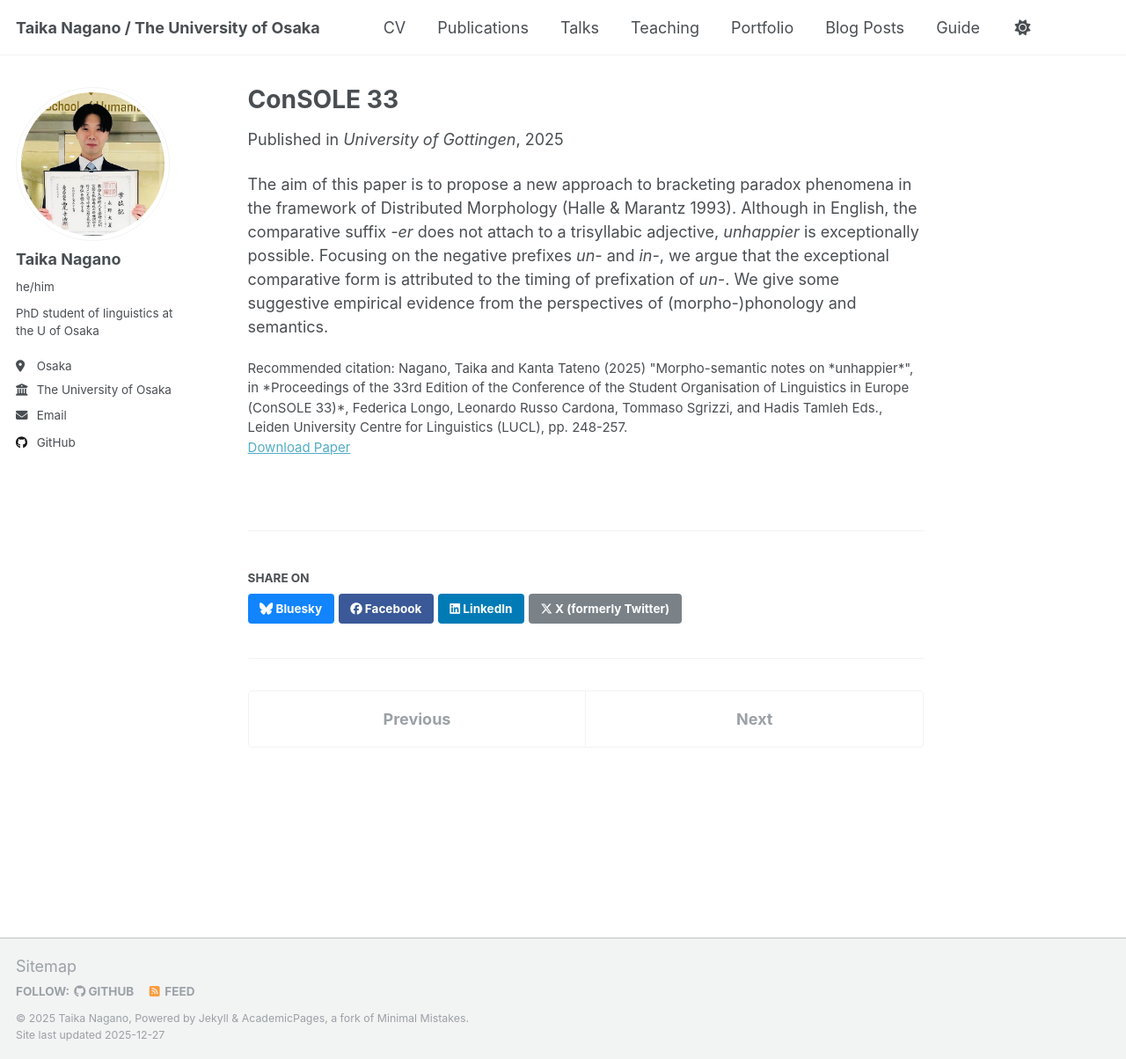
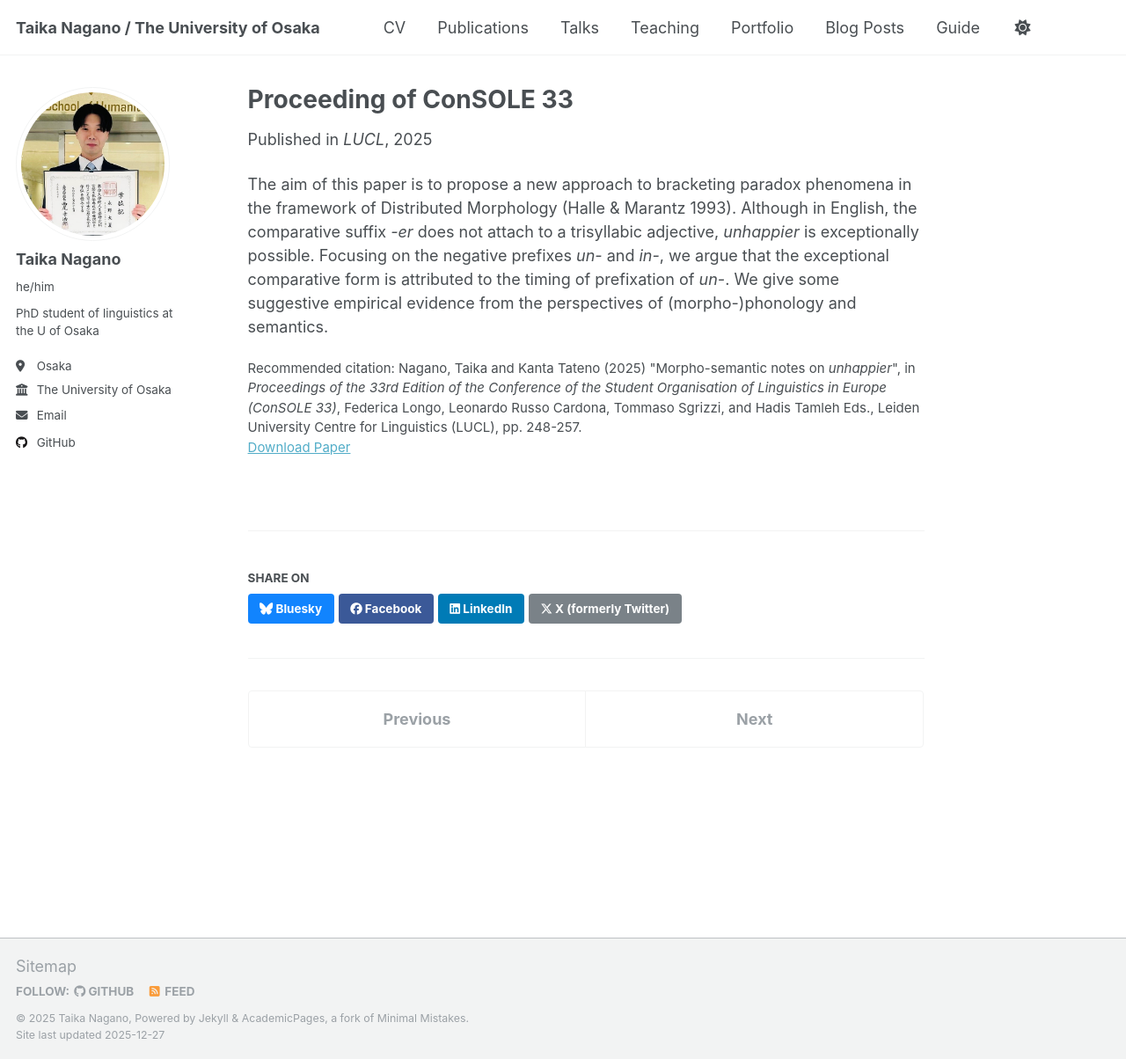
Before and after one commit to TaikaNagano/taikanagano.github.io, a Jekyll site: the page built from _publications/console33.md, in a window 1280 px wide and 1204 px high. Shown: the whole window at 88% size. Built offline with Jekyll 4.4.1, drawn with Linux system fonts in a browser that asks for light colours.

Commit message:
Update console33.md

```diff
--- a/_publications/console33.md
+++ b/_publications/console33.md
@@ -1,13 +1,13 @@
 ---
-title: "ConSOLE 33"
+title: "Proceeding of ConSOLE 33"
 collection: publications
 category: conferences
 permalink: /publication/console33
-excerpt: 'Exerpt'
+excerpt: 'ConSOLE 33 paper with Kanta Tateno'
 date: 2025-12-24
-venue: 'University of Gottingen'
-paperurl: 'https://www.universiteitleiden.nl/binaries/content/assets/geesteswetenschappen/lucl/sole/console-xxxiii.pdf'
-citation: 'Nagano, Taika and Kanta Tateno (2025) "Morpho-semantic notes on *unhappier*", in *Proceedings of the 33rd Edition of the Conference of the Student Organisation of Linguistics in Europe (ConSOLE 33)*, Federica Longo, Leonardo Russo Cardona, Tommaso Sgrizzi, and Hadis Tamleh Eds., Leiden University Centre for Linguistics (LUCL), pp. 248-257.'
+venue: 'LUCL'
+paperurl: 'https://drive.google.com/file/d/1-uXxvC1vSVnXShfotr_t4h7NaxCkU5_s/view?usp=sharing'
+citation: 'Nagano, Taika and Kanta Tateno (2025) "Morpho-semantic notes on <i>unhappier</i>", in <i>Proceedings of the 33rd Edition of the Conference of the Student Organisation of Linguistics in Europe (ConSOLE 33)</i>, Federica Longo, Leonardo Russo Cardona, Tommaso Sgrizzi, and Hadis Tamleh Eds., Leiden University Centre for Linguistics (LUCL), pp. 248-257.'
 ---
 
-The aim of this paper is to propose a new approach to bracketing paradox phenomena in the framework of Distributed Morphology (Halle & Marantz 1993). Although in English, the comparative suffix *-er* does not attach to a trisyllabic adjective, *unhappier* is exceptionally possible. Focusing on the negative prefixes *un-* and *in-*, we argue that the exceptional comparative form is attributed to the timing of prefixation of *un-*. We give some suggestive empirical evidence from the perspectives of (morpho-)phonology and semantics.
+The aim of this paper is to propose a new approach to bracketing paradox phenomena in the framework of Distributed Morphology (Halle & Marantz 1993). Although in English, the comparative suffix <i>-er</i> does not attach to a trisyllabic adjective, *unhappier* is exceptionally possible. Focusing on the negative prefixes <i>un-</i> and <i>in-</i>, we argue that the exceptional comparative form is attributed to the timing of prefixation of <i>un-</i>. We give some suggestive empirical evidence from the perspectives of (morpho-)phonology and semantics.
```
